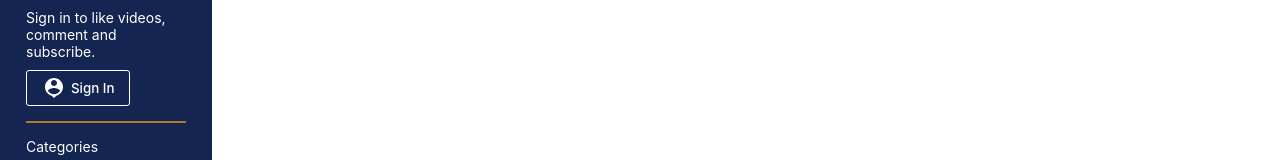
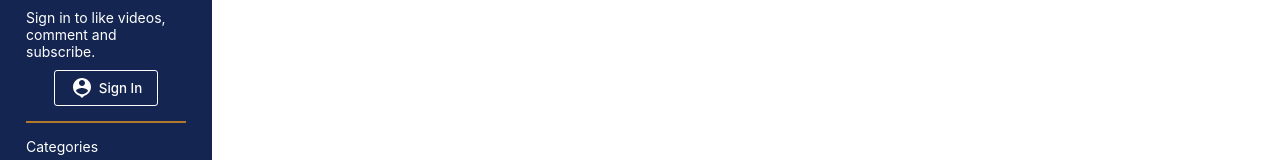
Before and after one commit to mgacrama211176/capstone-2, a React (Vite) app in the folder frontend/: page / in a window 1280 px wide. Shown: the part 410-570 px from the top of the page. Built offline with nearby package versions, Linux system fonts and the light colour scheme.

Commit message:
SignIn Menu Button placed on center

```diff
--- a/frontend/src/components/Menu.jsx
+++ b/frontend/src/components/Menu.jsx
@@ -88,6 +88,7 @@ const Button = styled.button`
   display: flex;
   align-items: center;
   gap: 5px;
+  margin: 10px auto;
   &:hover {
     background-color: transparent;
     border: 1px solid #b2792d;
```
